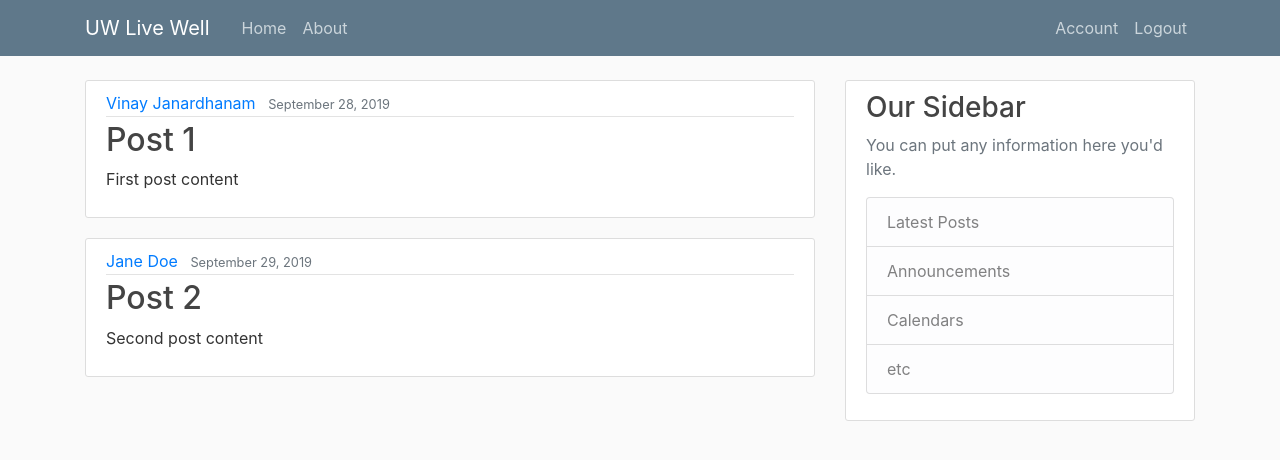
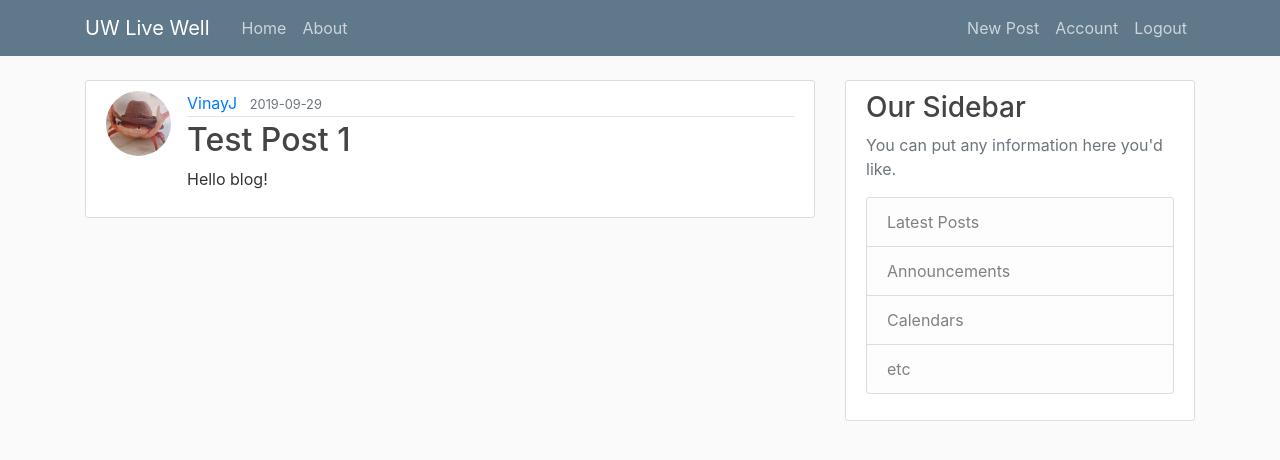
Before and after one commit to root1337/cs506-spike, a Flask app: page / in a window 1280 px wide. Shown: the top 460 px of the page. Run offline with Flask 2, Linux system fonts and the light colour scheme; a user stored in the database is signed in; data comes from the database, SQL or seed files in the repository; both versions use the stored data as it was after the commit; some libraries are stand-ins or nearby versions.

Commit message:
user can create posts

```diff
--- a/livewell/routes.py
+++ b/livewell/routes.py
@@ -3,28 +3,15 @@ import secrets
 from PIL import Image
 from flask import render_template, url_for, flash, redirect, request
 from livewell import app, db, bcrypt
-from livewell.forms import RegistrationForm, LoginForm, UpdateAccountForm
+from livewell.forms import RegistrationForm, LoginForm, UpdateAccountForm, PostForm
 from livewell.models import User, Post
 from flask_login import login_user, current_user, logout_user, login_required
 
-posts = [
-    {
-        'author': 'Vinay Janardhanam',
-        'title': 'Post 1',
-        'content': 'First post content',
-        'date_posted': 'September 28, 2019'
-    },
-    {
-        'author': 'Jane Doe',
-        'title': 'Post 2',
-        'content': 'Second post content',
-        'date_posted': 'September 29, 2019'
-    }
-]
 
 @app.route('/')
 @app.route('/home')
 def home():
+    posts = Post.query.all()
     return render_template('home.html', posts=posts)
 
 
@@ -76,7 +63,7 @@ def save_picture(form_picture):
     picture_fn = random_hex + f_ext
     picture_path = os.path.join(app.root_path, 'static/profile_pics', picture_fn)
 
-    #resize picture
+    # resize picture
     output_size = (125, 125)
     i = Image.open(form_picture)
     i.thumbnail(output_size)
@@ -102,3 +89,16 @@ def account():
         form.email.data = current_user.email
     image_file = url_for('static', filename='profile_pics/' + current_user.image_file)
     return render_template('account.html', title='Account', image_file=image_file, form=form)
+
+
+@app.route('/post/new', methods=['GET', 'POST'])
+@login_required
+def new_post():
+    form = PostForm()
+    if form.validate_on_submit():
+        post = Post(title=form.title.data, content=form.content.data, author=current_user)
+        db.session.add(post)
+        db.session.commit()
+        flash('Your post has been created!', 'success')
+        return redirect(url_for('home'))
+    return render_template('create_post.html', title='New Post', form=form)
--- a/livewell/templates/home.html
+++ b/livewell/templates/home.html
@@ -2,10 +2,11 @@
 {% block content %}
     {% for post in posts %}
         <article class="media content-section">
+            <img src="{{ url_for('static', filename='profile_pics/' + post.author.image_file) }}" alt="" class="rounded-circle article-img">
             <div class="media-body">
                 <div class="article-metadata">
-                    <a class="mr-2" href="#">{{ post.author }}</a>
-                    <small class="text-muted">{{ post.date_posted }}</small>
+                    <a class="mr-2" href="#">{{ post.author.username }}</a>
+                    <small class="text-muted">{{ post.date_posted.strftime('%Y-%m-%d') }}</small>
                 </div>
                 <h2><a class="article-title" href="#">{{ post.title }}</a></h2>
                 <p class="article-content">{{ post.content }}</p>
--- a/livewell/templates/layout.html
+++ b/livewell/templates/layout.html
@@ -36,6 +36,7 @@
                     <!-- Navbar Right Side -->
                     <div class="navbar-nav">
                         {% if current_user.is_authenticated %}
+                            <a class="nav-item nav-link" href="{{ url_for('new_post') }}">New Post</a>
                             <a class="nav-item nav-link" href="{{ url_for('account') }}">Account</a>
                             <a class="nav-item nav-link" href="{{ url_for('logout') }}">Logout</a>
                         {% else %}
```
Also changed, not shown: livewell/forms.py (+7 -1 lines), livewell/templates/create_post.html (added, +40 -0 lines), livewell/site.db.
